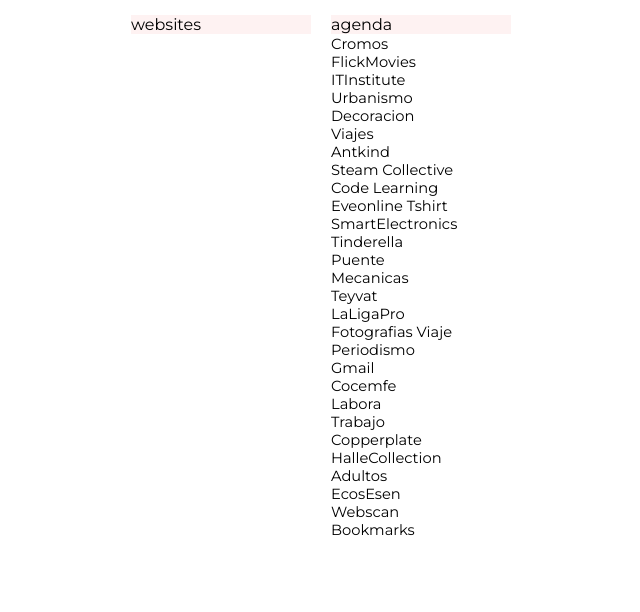
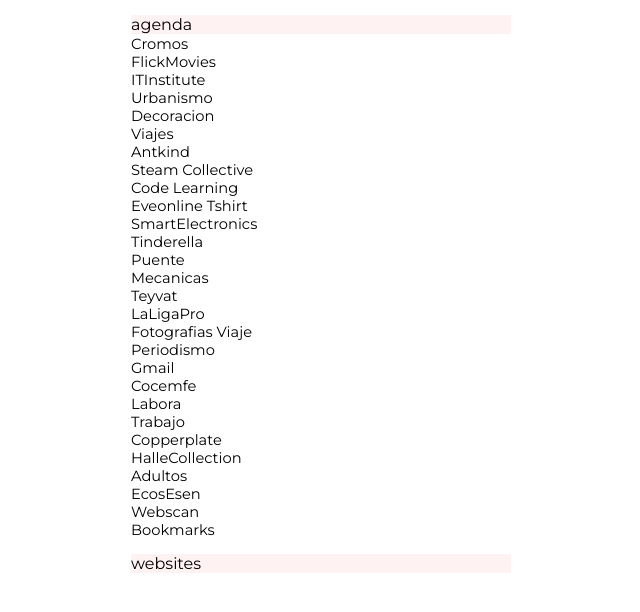
Before and after one commit to andreselianor/Tropos, a plain HTML site: page index.html in a window 1280 px wide. Both pictures are taken after a click on the element "agenda". Shown: the whole page, without its empty margins (319-959 px from the left). Drawn offline with Linux system fonts and the light colour scheme.

Commit message:
Update with new display

```diff
--- a/Index/mainScripts/mainCss.css
+++ b/Index/mainScripts/mainCss.css
@@ -8,7 +8,6 @@
     justify-content: center;
     font-family: texts;
 }
-
 
 nav {
     margin-top: 15px;
@@ -24,7 +23,7 @@
 
 #web_nav,
 #agenda_nav {
-    width: 180px;
+    width: 380px;
     cursor: pointer;
 }
 
@@ -38,7 +37,7 @@
 
 ul {
     list-style: none;
-    width: 180px;
+    width: 380px;
     visibility: hidden;
 }
 
--- a/index.html
+++ b/index.html
@@ -15,11 +15,17 @@
 <body>
     <main>
         <nav>
+            <div id="agenda_nav" onclick="displayNav('agenda')">
+                <p>agenda</p>
+            </div>
+        </nav>
+        <div id="content">
+            <ul id="agenda">
+            </ul>
+        </div>
+        <nav>
             <div id="web_nav" onclick="displayNav('websites')">
                 <p>websites</p>
-            </div>
-            <div id="agenda_nav" onclick="displayNav('agenda')">
-                <p>agenda</p>
             </div>
         </nav>
         <div id="content">
@@ -30,8 +36,6 @@
                 <li><a href="./LearningSQL/index.html">LearningSQL</a></li>
                 <li><a href="./Valencia2030/index.html">Valencia2030</a></li>
             </ul>
-            <ul id="agenda">
-            </ul>
         </div>
     </main>
 </body>
```
